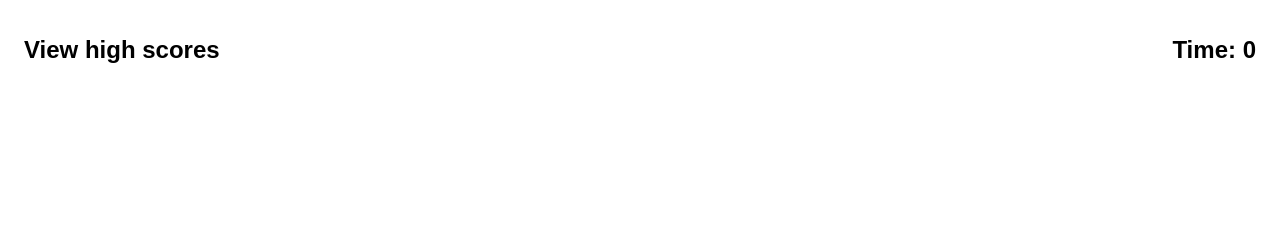
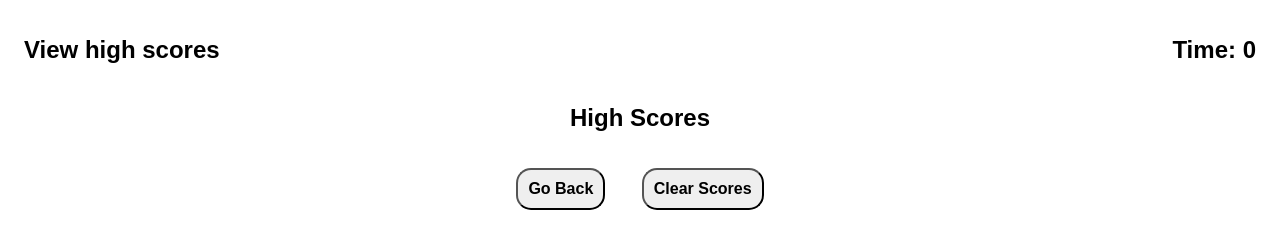
Before and after one commit to cntrieu/coding-quiz, a plain HTML site: page index.html in a window 1280 px wide. Both pictures are taken after a click on the element "View high scores". Drawn offline with Linux system fonts and the light colour scheme.

Commit message:
added some HTML elements to support JavaScript

```diff
--- a/index.html
+++ b/index.html
@@ -44,9 +44,12 @@
     </section>
 
     <section id="high-score-page">
+      <h2>High Scores</h2>
       <ol id="scores-list">
 
       </ol>
+      <button class="high-score-btns" id="goBackBtn">Go Back</button>
+      <button class="high-score-btns" id="clear-scores">Clear Scores</button>
     </section>
 
     </main>
```
